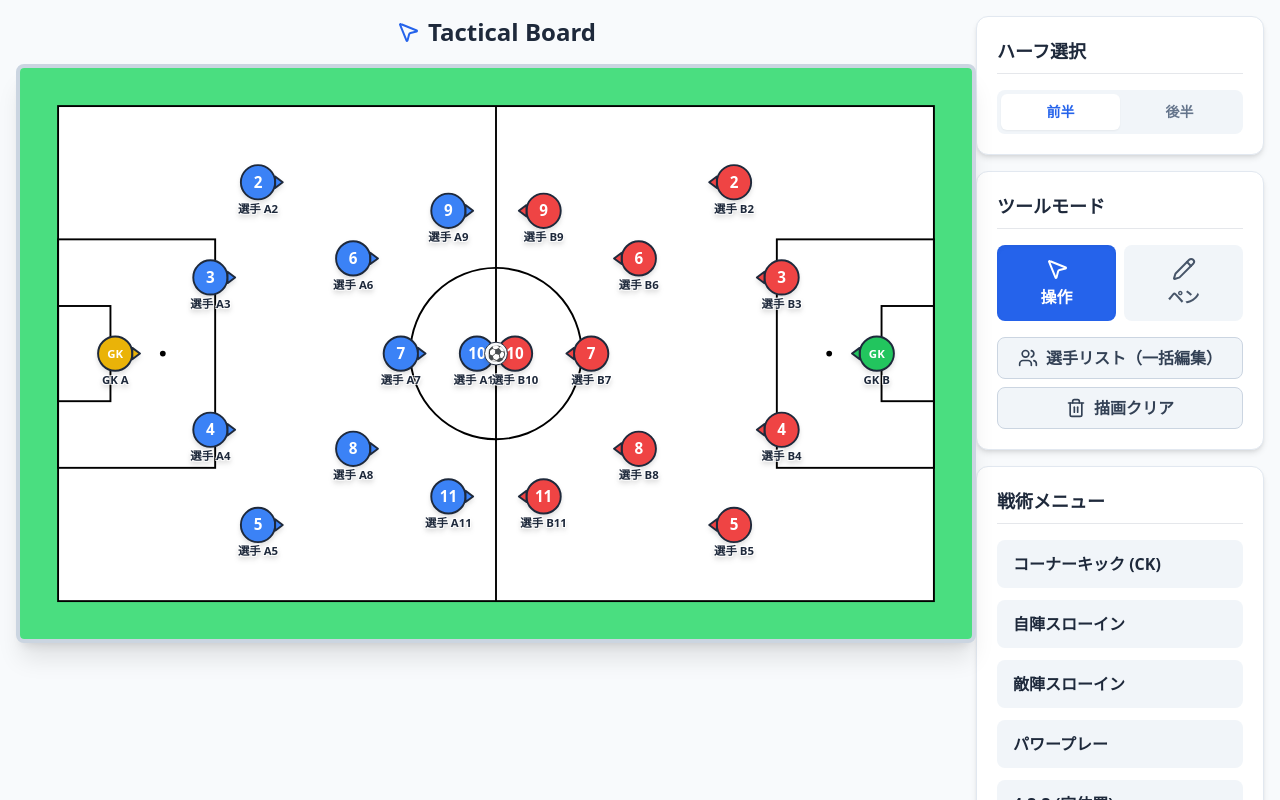
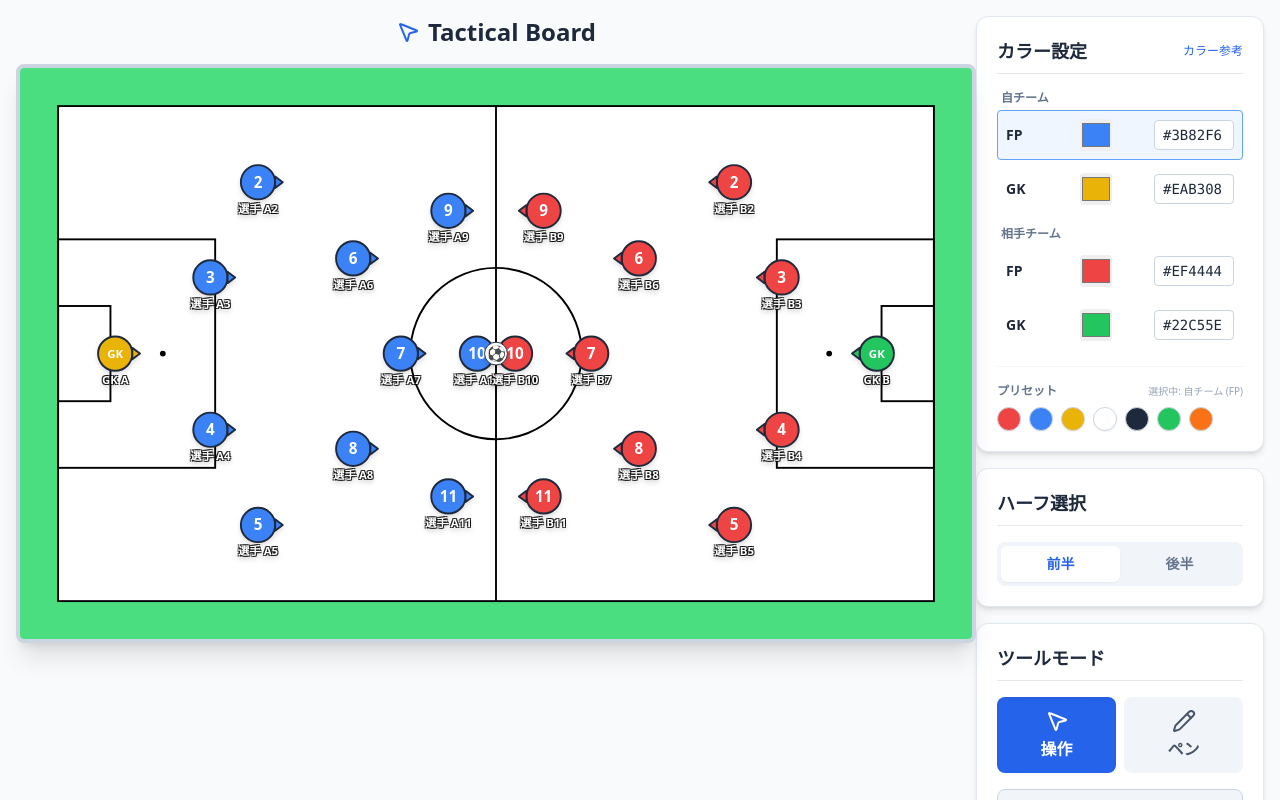
Before and after one commit to Zakky4/football-tactical--board, a React (Vite) app: page / in a window 1280 px wide. Shown: the top 800 px of the page. Built offline with nearby package versions, Linux system fonts and the light colour scheme.

Commit message:
feat: 新しい設定用UI、動的なテキストカラー、およびカラープリセットに対応した、チームおよびプレイヤーのカラーのカスタマイズ機能を実装する。

```diff
--- a/src/TacticBoard.jsx
+++ b/src/TacticBoard.jsx
@@ -16,6 +16,25 @@ const COLORS = {
     teamBGK: '#22C55E', // 相手チームGK 緑
     ball: '#F8FAFC'     // ボール
 };
+
+const getTextColor = (hexColor) => {
+    const hex = hexColor.replace('#', '');
+    const r = parseInt(hex.substring(0, 2), 16);
+    const g = parseInt(hex.substring(2, 2), 16);
+    const b = parseInt(hex.substring(4, 2), 16);
+    const yiq = ((r * 299) + (g * 587) + (b * 114)) / 1000;
+    return yiq >= 128 ? '#000000' : '#FFFFFF';
+};
+
+const PRESET_COLORS = [
+    { label: '赤', hex: '#EF4444' },
+    { label: '青', hex: '#3B82F6' },
+    { label: '黄', hex: '#EAB308' },
+    { label: '白', hex: '#FFFFFF' },
+    { label: '黒', hex: '#1E293B' },
+    { label: '緑', hex: '#22C55E' },
+    { label: 'オレンジ', hex: '#F97316' },
+];
 
 // 初期配置 4-3-3
 const baseItems = [
@@ -131,6 +150,7 @@ const Field = memo(() => (
 
 const Piece = memo(({ item, onPointerDown, onClick, onDoubleClick, onWheel, isDragging }) => {
     const r = item.radius || 18;
+    const textColor = item.textColor || '#FFFFFF';
     return (
         <g
             transform={`translate(${item.x}, ${item.y})`}
@@ -162,7 +182,7 @@ const Piece = memo(({ item, onPointerDown, onClick, onDoubleClick, onWheel, isDr
                         x="0" y="0"
                         textAnchor="middle"
                         dy="0.35em"
-                        fill="#FFFFFF"
+                        fill={textColor}
                         fontSize={item.label === 'GK' ? '12' : '16'}
                         fontWeight="bold"
                         pointerEvents="none"
@@ -172,12 +192,12 @@ const Piece = memo(({ item, onPointerDown, onClick, onDoubleClick, onWheel, isDr
                     <text
                         x="0" y={r + 14}
                         textAnchor="middle"
-                        fill="#1E293B"
+                        fill={textColor}
                         fontSize="12"
                         fontWeight="600"
                         pointerEvents="none"
                         className="select-none"
-                        style={{ textShadow: '1px 1px 0px rgba(255,255,255,0.8), -1px -1px 0px rgba(255,255,255,0.8), 1px -1px 0px rgba(255,255,255,0.8), -1px 1px 0px rgba(255,255,255,0.8)' }}
+                        style={{ textShadow: textColor === '#FFFFFF' ? '1px 1px 0px rgba(0,0,0,0.8), -1px -1px 0px rgba(0,0,0,0.8), 1px -1px 0px rgba(0,0,0,0.8), -1px 1px 0px rgba(0,0,0,0.8)' : '1px 1px 0px rgba(255,255,255,0.8), -1px -1px 0px rgba(255,255,255,0.8), 1px -1px 0px rgba(255,255,255,0.8), -1px 1px 0px rgba(255,255,255,0.8)' }}
                     >
                         {item.name}
                     </text>
@@ -234,9 +254,100 @@ const EditingPopup = memo(({ editTarget, editForm, onFormChange, onFormSubmit, o
     );
 });
 
+const ColorSettings = memo(({ teamColors, setTeamColors }) => {
+    const [activeTarget, setActiveTarget] = useState('A');
+
+    const handleColorChange = (key, value) => {
+        setTeamColors(prev => ({ ...prev, [key]: value }));
+        setActiveTarget(key);
+    };
+
+    const applyPreset = (hex) => {
+        handleColorChange(activeTarget, hex);
+    };
+
+    const ColorRow = ({ label, targetKey }) => (
+        <div
+            className={`flex items-center justify-between gap-2 p-2 rounded cursor-pointer border ${activeTarget === targetKey ? 'border-blue-400 bg-blue-50' : 'border-transparent hover:bg-slate-50'}`}
+            onClick={() => setActiveTarget(targetKey)}
+        >
+            <span className="text-sm font-semibold w-8">{label}</span>
+            <input
+                type="color"
+                value={teamColors[targetKey]}
+                onChange={(e) => handleColorChange(targetKey, e.target.value)}
+                className="w-8 h-8 p-0 border-0 rounded cursor-pointer shrink-0"
+                onClick={(e) => e.stopPropagation()}
+            />
+            <input
+                type="text"
+                value={teamColors[targetKey].toUpperCase()}
+                onChange={(e) => handleColorChange(targetKey, e.target.value.slice(0, 7))}
+                className="w-20 px-2 py-1 text-sm border border-slate-300 rounded focus:outline-none focus:ring-2 focus:ring-blue-500 uppercase font-mono"
+                onClick={(e) => e.stopPropagation()}
+            />
+        </div>
+    );
+
+    const targets = {
+        A: '自チーム (FP)',
+        AGK: '自チーム (GK)',
+        B: '相手チーム (FP)',
+        BGK: '相手チーム (GK)'
+    };
+
+    return (
+        <div className="bg-white p-5 rounded-xl shadow-md border border-slate-200">
+            <div className="flex justify-between items-center border-b pb-2 mb-4">
+                <h2 className="text-lg font-bold">カラー設定</h2>
+                <a href="https://www.colordic.org/" target="_blank" rel="noopener noreferrer" className="text-xs text-blue-600 hover:underline flex items-center gap-1">
+                    カラー参考
+                </a>
+            </div>
+
+            <div className="flex flex-col gap-3">
+                <div className="flex flex-col gap-1">
+                    <h3 className="text-xs font-bold text-slate-500 ml-1">自チーム</h3>
+                    <ColorRow label="FP" targetKey="A" />
+                    <ColorRow label="GK" targetKey="AGK" />
+                </div>
+                <div className="flex flex-col gap-1">
+                    <h3 className="text-xs font-bold text-slate-500 ml-1">相手チーム</h3>
+                    <ColorRow label="FP" targetKey="B" />
+                    <ColorRow label="GK" targetKey="BGK" />
+                </div>
+            </div>
+
+            <div className="mt-4 pt-4 border-t border-slate-100">
+                <div className="flex justify-between items-end mb-2">
+                    <h3 className="text-xs font-bold text-slate-500">プリセット</h3>
+                    <span className="text-[10px] text-slate-400">選択中: {targets[activeTarget]}</span>
+                </div>
+                <div className="flex flex-wrap gap-2">
+                    {PRESET_COLORS.map(c => (
+                        <button
+                            key={c.label}
+                            onClick={() => applyPreset(c.hex)}
+                            title={c.label}
+                            className="w-6 h-6 rounded-full border border-slate-300 shadow-sm hover:scale-110 transition-transform"
+                            style={{ backgroundColor: c.hex }}
+                        />
+                    ))}
+                </div>
+            </div>
+        </div>
+    );
+});
+
 // --- Main component ---
 
 export default function TacticBoard() {
+    const [teamColors, setTeamColors] = useState({
+        A: COLORS.teamA,
+        AGK: COLORS.teamAGK,
+        B: COLORS.teamB,
+        BGK: COLORS.teamBGK,
+    });
     const [items, setItems] = useState(() => baseItems.map(item => ({
         ...item,
         angle: item.team === 'A' ? 90 : item.team === 'B' ? -90 : 0
@@ -432,17 +543,26 @@ export default function TacticBoard() {
                         )}
 
                         {/* プレイヤー＆ボール */}
-                        {items.map(item => (
+                        {items.map(item => {
+                            let fillColor = item.id === 'ball' ? COLORS.ball : '';
+                            if (item.id !== 'ball') {
+                                if (item.team === 'A') fillColor = item.label === 'GK' ? teamColors.AGK : teamColors.A;
+                                else if (item.team === 'B') fillColor = item.label === 'GK' ? teamColors.BGK : teamColors.B;
+                            }
+                            const textColor = item.id !== 'ball' ? getTextColor(fillColor) : '#000000';
+
+                            return (
                                 <Piece
                                     key={item.id}
-                                item={item}
+                                    item={{ ...item, color: fillColor, textColor }}
                                     onPointerDown={handlePointerDown}
                                     onClick={handleClick}
                                     onDoubleClick={handleDoubleClick}
                                     onWheel={handleWheel}
                                     isDragging={draggingId === item.id}
                                 />
-                        ))}
+                            );
+                        })}
                     </svg>
 
                     <EditingPopup
@@ -457,6 +577,8 @@ export default function TacticBoard() {
 
             {/* サイドバー */}
             <div className="w-full lg:w-72 flex flex-col gap-4 mt-8 lg:mt-0">
+                <ColorSettings teamColors={teamColors} setTeamColors={setTeamColors} />
+
                 <div className="bg-white p-5 rounded-xl shadow-md border border-slate-200">
                     <h2 className="text-lg font-bold mb-4 border-b pb-2 flex items-center justify-between">ハーフ選択</h2>
                     <div className="flex bg-slate-100 p-1 rounded-lg">
@@ -546,8 +668,8 @@ export default function TacticBoard() {
                         </button>
                     </div>
                     <div className="flex-1 overflow-y-auto p-4 flex flex-col gap-6">
-                        <TeamSection title="自チーム (青)" team="A" items={items} onItemChange={handleItemChange} accentColor="blue" />
-                        <TeamSection title="相手チーム (赤)" team="B" items={items} onItemChange={handleItemChange} accentColor="red" />
+                        <TeamSection title="自チーム設定" team="A" items={items} teamColors={teamColors} onItemChange={handleItemChange} accentColor="blue" />
+                        <TeamSection title="相手チーム設定" team="B" items={items} teamColors={teamColors} onItemChange={handleItemChange} accentColor="red" />
                     </div>
                 </div>
             )}
@@ -555,19 +677,21 @@ export default function TacticBoard() {
     );
 }
 
-const TeamSection = memo(({ title, team, items, onItemChange, accentColor }) => {
+const TeamSection = memo(({ title, team, items, teamColors, onItemChange, accentColor }) => {
     const teamItems = items.filter(i => i.team === team);
     const borderColorClass = accentColor === 'blue' ? 'border-blue-500' : 'border-red-500';
     const textColorClass = accentColor === 'blue' ? 'text-blue-700' : 'text-red-700';
-    const bgColorClass = accentColor === 'blue' ? 'bg-blue-500' : 'bg-red-500';
 
     return (
         <div>
             <h3 className={`text-sm font-bold ${textColorClass} border-b-2 ${borderColorClass} mb-3 pb-1`}>{title}</h3>
             <div className="flex flex-col gap-2">
-                {teamItems.map(item => (
+                {teamItems.map(item => {
+                    const bgColor = item.label === 'GK' ? teamColors[`${team}GK`] : teamColors[team];
+                    const txtColor = getTextColor(bgColor);
+                    return (
                         <div key={item.id} className="flex items-center gap-2 bg-slate-50 p-2 rounded border border-slate-100">
-                        <div className={`w-6 h-6 rounded-full ${bgColorClass} flex items-center justify-center text-white text-xs font-bold flex-shrink-0`}>
+                            <div className="w-6 h-6 rounded-full flex items-center justify-center text-xs font-bold flex-shrink-0 border border-slate-300" style={{ backgroundColor: bgColor, color: txtColor }}>
                                 {item.label}
                             </div>
                             <input
@@ -585,7 +709,8 @@ const TeamSection = memo(({ title, team, items, onItemChange, accentColor }) =>
                             placeholder="選手名"
                         />
                     </div>
-                ))}
+                );
+            })}
             </div>
         </div>
     );
```
Lines whose indentation alone changed are shown as unchanged.
